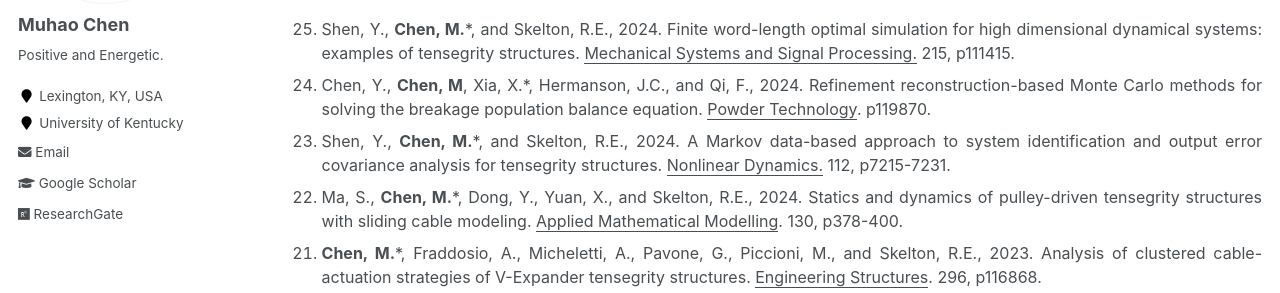
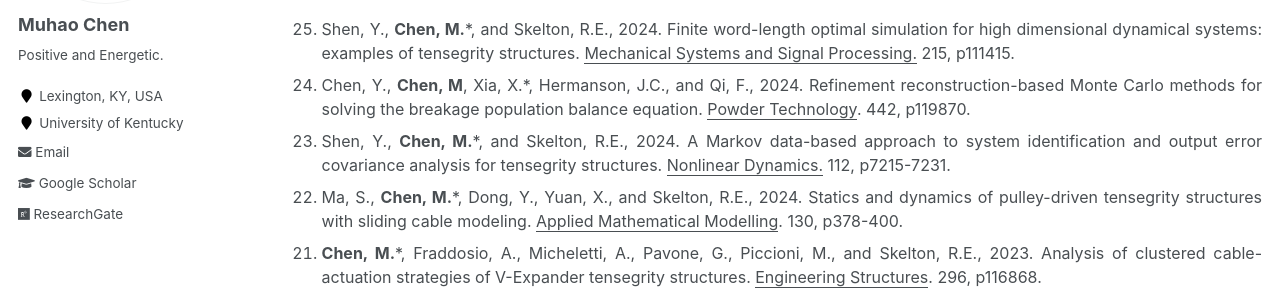
Before and after one commit to Muhao-Chen/muhao-chen.github.io, a Jekyll site: the page built from _pages/publication.md, in a window 1280 px wide and 900 px high. Shown: the part 289-582 px from the top of the window. Built offline with Jekyll 4.4.1, drawn with Linux system fonts in a browser that asks for light colours.

Commit message:
Update publication.md

```diff
--- a/_pages/publication.md
+++ b/_pages/publication.md
@@ -15,7 +15,7 @@ toc: true
 <font size=3>
 <ol reversed>
 <li>Shen, Y., <strong>Chen, M.</strong>*, and Skelton, R.E., 2024. Finite word-length optimal simulation for high dimensional dynamical systems: examples of tensegrity structures. <u>Mechanical Systems and Signal Processing.</u> 215, p111415.</li>
-<li> Chen, Y., <strong>Chen, M</strong>, Xia, X.*, Hermanson, J.C., and Qi, F., 2024. Refinement reconstruction-based Monte Carlo methods for solving the breakage population balance equation. <u>Powder Technology</u>. p119870. </li>
+<li> Chen, Y., <strong>Chen, M</strong>, Xia, X.*, Hermanson, J.C., and Qi, F., 2024. Refinement reconstruction-based Monte Carlo methods for solving the breakage population balance equation. <u>Powder Technology</u>. 442, p119870. </li>
 <li>Shen, Y., <strong>Chen, M.</strong>*, and Skelton, R.E., 2024. A Markov data-based approach to system identification and output error covariance analysis for tensegrity structures. <u>Nonlinear Dynamics.</u> 112, p7215-7231. </li>
 <li>Ma, S., <strong>Chen, M.</strong>*, Dong, Y., Yuan, X., and Skelton, R.E., 2024. Statics and dynamics of pulley-driven tensegrity structures with sliding cable modeling. <u>Applied Mathematical Modelling</u>. 130, p378-400.</li>
 <li><strong>Chen, M.</strong>*, Fraddosio, A., Micheletti, A., Pavone, G., Piccioni, M., and Skelton, R.E., 2023. Analysis of clustered cable-actuation strategies of V-Expander tensegrity structures. <u>Engineering Structures</u>. 296, p116868.</li>
```
